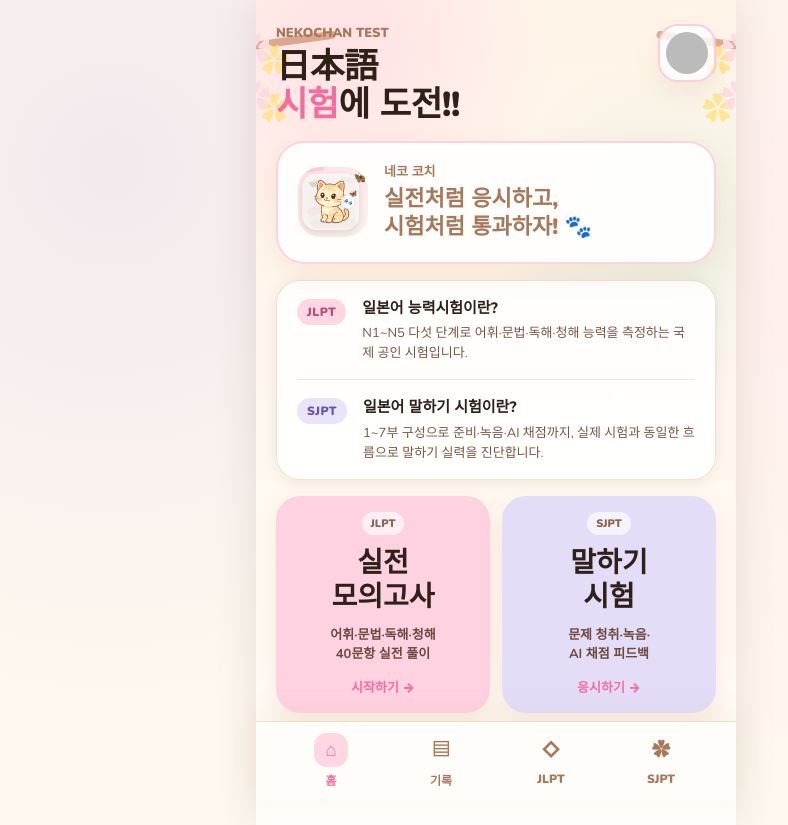
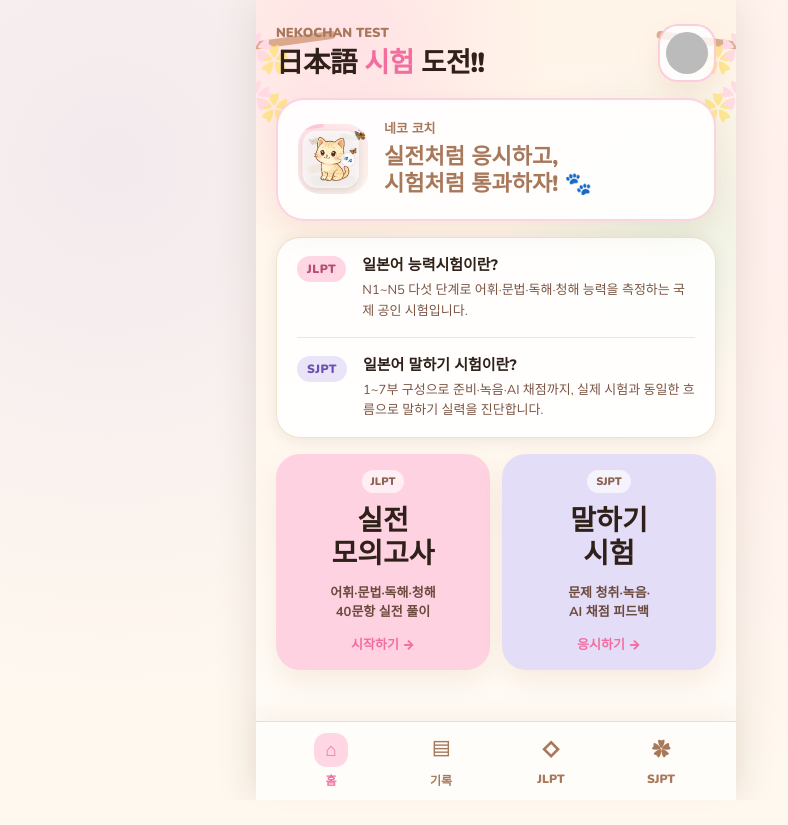
Before and after one commit to Taeyeong-yoon/GPT, a React (Vite) app: page / in a window 1280 px wide. Shown: the whole page, without its empty margins (144-932 px from the left). After the commit the page ends 800 px from the top, so only its background shows below. Built offline with nearby package versions, Linux system fonts and the light colour scheme; no server answers; the database is empty; sample sign-in values are in the browser's storage.

Commit message:
fix: 타이틀 한 줄 표기 — 줄바꿈 제거, 폰트 크기 조정

```diff
--- a/src/index.css
+++ b/src/index.css
@@ -570,11 +570,11 @@ img { max-width: 100%; display: block; }
 .home-brandbar__title {
   margin: 0;
   color: #2F2119;
-  font-size: 2.15rem;
+  font-size: 1.72rem;
   line-height: 1.12;
   font-weight: var(--fw-black);
-  letter-spacing: -0.01em;
-  word-break: keep-all;
+  letter-spacing: -0.02em;
+  white-space: nowrap;
 }
 .home-brandbar__title span { color: #F36D9F; }
 
@@ -1342,7 +1342,7 @@ img { max-width: 100%; display: block; }
   }
   .home-brandbar__eyebrow { font-size: 0.72rem; }
   .home-brandbar__title {
-    font-size: 2.12rem;
+    font-size: 1.62rem;
     line-height: 1.08;
   }
   .home-profile {
--- a/src/pages/Home.jsx
+++ b/src/pages/Home.jsx
@@ -28,7 +28,7 @@ export default function Home() {
         <div>
           <p className="home-brandbar__eyebrow">NEKOCHAN TEST</p>
           <h1 className="home-brandbar__title">
-            日本語<br /><span>시험</span>에 도전!!
+            日本語 <span>시험</span> 도전!!
           </h1>
         </div>
         <button className="home-profile" onClick={() => navigate('/profile')} aria-label="프로필">
```
